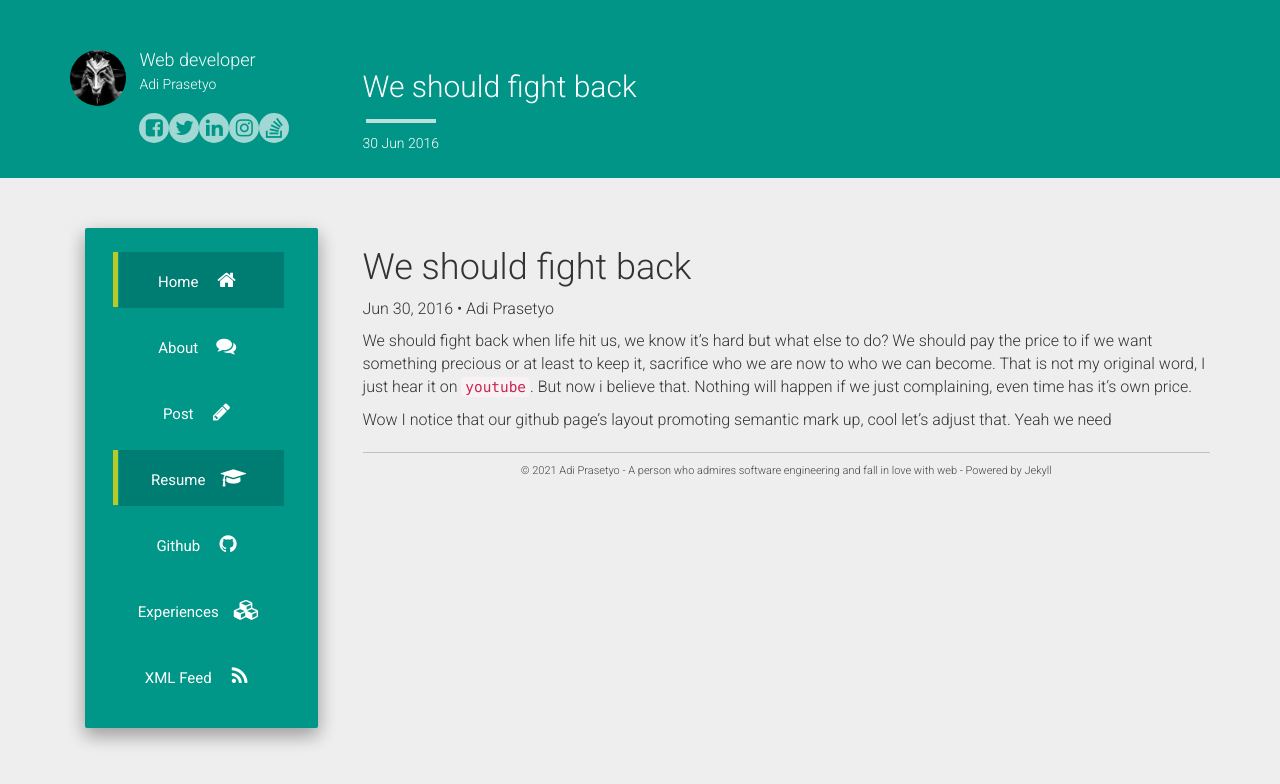
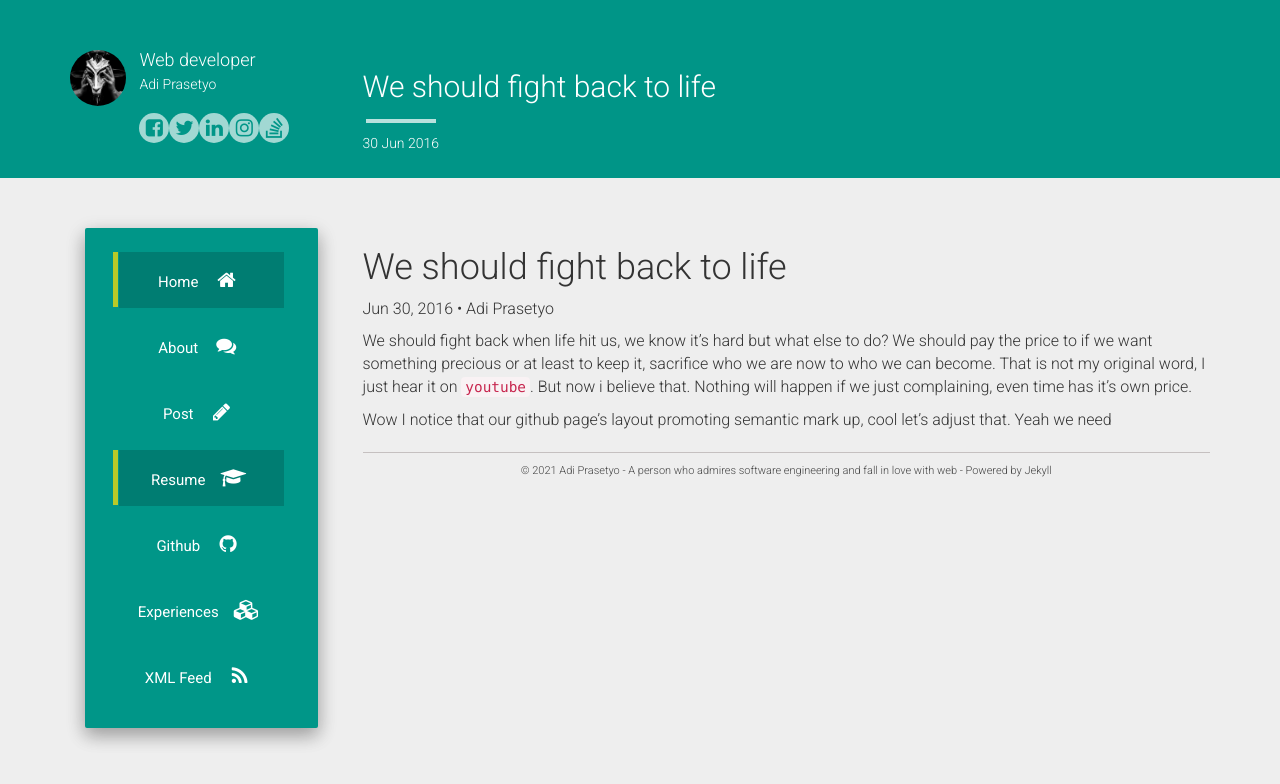
Before and after one commit to sukrosono/sukrosono.github.io, a Jekyll site: the page built from _posts/2016-07-01-We-should-fight-back.markdown, in a window 1280 px wide. Shown: the top 784 px of the page. Built offline with Jekyll 4.4.1, drawn with Linux system fonts in a browser that asks for light colours; nearby versions of some CDN libraries; comment, search, counter and statistics services are not loaded.

```diff
--- a/Gemfile
+++ b/Gemfile
@@ -1,5 +1,6 @@
 source 'https://rubygems.org'
-gem "github-pages", "~> 215", group: :jekyll_plugins
+gem "github-pages", "~> 215"
+# , group: :jekyll_plugins
 group :jekyll_plugins do
   gem 'jekyll', '3.9.0'
   gem 'jekyll-paginate-category'
@@ -7,4 +8,5 @@ group :jekyll_plugins do
   gem 'jekyll-watch'
   gem "kramdown", ">= 2.3.1"
   gem 'rouge', '3.26.0'
+  gem 'jekyll-rushed-analytics'
 end
--- a/_config.yml
+++ b/_config.yml
@@ -61,7 +61,7 @@ plugins:
   - jekyll-rushed-analytics
   - jekyll-sitemap
   - jekyll-feed
-jekyll_analytics:
+jekyll_rushed_analytics:
   GoogleAnalytics:          # Add, if you want to track with Google Analytics
     id: UA-80247211-1
     anonymizeIp: false
--- a/_layouts/_default.html
+++ b/_layouts/_default.html
@@ -9,6 +9,6 @@
   {% include header.html %}
   <body class="home">
     {% include main.html %}
-    {{ content}}
+    {{ content }}
   </body>
 </html>
--- a/_posts/2016-07-01-We-should-fight-back.markdown
+++ b/_posts/2016-07-01-We-should-fight-back.markdown
@@ -1,6 +1,6 @@
 ---
 layout: post
-title: "We should fight back"
+title: "We should fight back to life"
 date: 2016-07-01 04:50:00 +0700
 author: Adi Prasetyo
 tag: english
--- a/package.json
+++ b/package.json
@@ -8,7 +8,7 @@
     "inspect": "bundle exec jekyll doctor",
     "static": "bundle exec jekyll build",
     "clean": "bundle exec jekyll clean",
-    "develop": "JEKYLL_ENV=production bundle exec jekyll serve --incremental"
+    "develop": "JEKYLL_ENV=production bundle exec jekyll serve --incremental --trace"
   },
   "repository": {
     "type": "git",
```
Also changed, not shown: Gemfile.lock.
